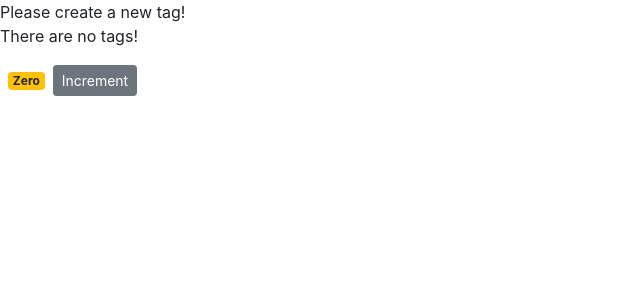
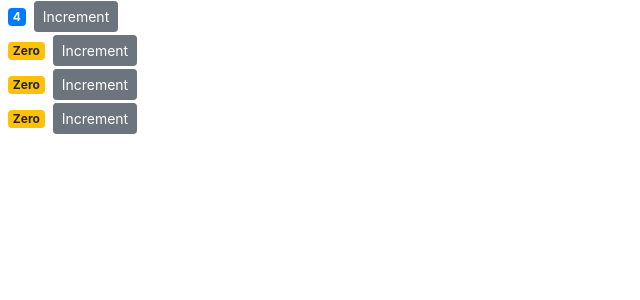
Before and after one commit to serenaleung/counter, a React (Create React App) app: page / in a window 1280 px wide. Shown: the top 300 px of the page, without its empty margins (0-640 px from the left). Built offline with nearby package versions, Linux system fonts and the light colour scheme.

Commit message:
Creating counters component and updating intiial values

```diff
--- a/src/components/counter.jsx
+++ b/src/components/counter.jsx
@@ -1,20 +1,22 @@
 import React, { Component } from 'react';
 class Counter extends Component {
   state = {
-    count: 0,
-    tags: []
+    value: this.props.value
+    // tags: []
   };
 
   handleIncrement = product => {
     console.log(product);
-    this.setState({ count: this.state.count + 1 });
+    this.setState({ value: this.state.value + 1 });
   };
 
   render() {
+    console.log('props', this.props);
+
     return (
       <div>
-        {this.state.tags.length === 0 && 'Please create a new tag!'}
-        {this.renderTags()}
+        {/* {this.state.tags.length === 0 && 'Please create a new tag!'} */}
+        {/* {this.renderTags()} */}
         <span className={this.getBadgeClasses()}>{this.formatCount()}</span>
         <button
           onClick={() => this.handleIncrement({ id: 1 })}
@@ -28,25 +30,25 @@
 
   getBadgeClasses() {
     let classes = 'badge m-2 badge-';
-    classes += this.state.count === 0 ? 'warning' : 'primary';
+    classes += this.state.value === 0 ? 'warning' : 'primary';
     return classes;
   }
 
   formatCount() {
-    const { count } = this.state;
-    return count === 0 ? 'Zero' : count;
+    const { value } = this.state;
+    return value === 0 ? 'Zero' : value;
   }
 
-  renderTags() {
-    if (this.state.tags.length === 0) return <p>There are no tags!</p>;
-    return (
-      <ul>
-        {this.state.tags.map(tag => (
-          <li key={tag}>{tag}</li>
-        ))}
-      </ul>
-    );
-  }
+  // renderTags() {
+  //   if (this.state.tags.length === 0) return <p>There are no tags!</p>;
+  //   return (
+  //     <ul>
+  //       {this.state.tags.map(tag => (
+  //         <li key={tag}>{tag}</li>
+  //       ))}
+  //     </ul>
+  //   );
+  // }
 }
 
 export default Counter;
--- /dev/null
+++ b/src/components/counters.jsx
@@ -0,0 +1,24 @@
+import React, { Component } from 'react';
+import Counter from './counter';
+
+class Counters extends Component {
+  state = {
+    counters: [
+      { id: 1, value: 4 },
+      { id: 2, value: 0 },
+      { id: 3, value: 0 },
+      { id: 4, value: 0 }
+    ]
+  };
+  render() {
+    return (
+      <div>
+        {this.state.counters.map(counter => (
+          <Counter key={counter.id} value={counter.value} />
+        ))}
+      </div>
+    );
+  }
+}
+
+export default Counters;
--- a/src/index.js
+++ b/src/index.js
@@ -4,9 +4,9 @@
 import App from './App';
 import * as serviceWorker from './serviceWorker';
 import 'bootstrap/dist/css/bootstrap.css';
-import Counter from './components/counter';
+import Counters from './components/counters';
 
-ReactDOM.render(<Counter />, document.getElementById('root'));
+ReactDOM.render(<Counters />, document.getElementById('root'));
 
 // If you want your app to work offline and load faster, you can change
 // unregister() to register() below. Note this comes with some pitfalls.
```
